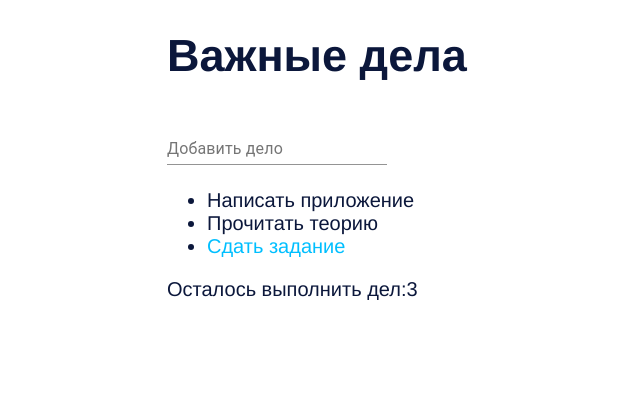
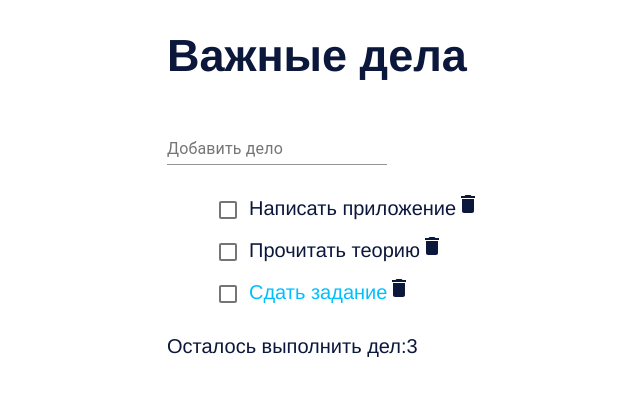
Before and after one commit to WebHeroSchool/oxytodoreact, a React (Create React App) app: page / in a window 1280 px wide. Shown: the top 396 px of the page, without its empty margins (298-938 px from the left). Built offline with nearby package versions, Linux system fonts and the light colour scheme.

Commit message:
changed ItemList.js,replaced material-ui/icons

```diff
--- a/package.json
+++ b/package.json
@@ -3,6 +3,7 @@
   "version": "0.1.0",
   "private": true,
   "dependencies": {
+    "@material-ui/icons": "^4.9.1",
     "@testing-library/jest-dom": "^4.2.4",
     "@testing-library/react": "^9.5.0",
     "@testing-library/user-event": "^7.2.1",
--- a/src/components/InputItem/InputItem.js
+++ b/src/components/InputItem/InputItem.js
@@ -3,7 +3,7 @@ import TextField from '@material-ui/core/TextField';
 
 const InputItem = () => (<div>
 	<TextField
-	    id="standart-dense"
+	    id="Dense"
 	    label="Добавить дело"
 	    margin="dense"
 	/>
--- a/src/components/Item/Item.module.css
+++ b/src/components/Item/Item.module.css
@@ -5,3 +5,7 @@
 .done {
   color:#00bfff;
 }
+
+.App_wrap__uET7z {
+  border-color: blue;
+}
--- a/src/components/ItemList/ItemList.js
+++ b/src/components/ItemList/ItemList.js
@@ -1,10 +1,12 @@
 import React from 'react';
 import Item from '../Item/Item.js'
+import DeleteIcon from '@material-ui/icons/Delete';
+import Checkbox from '@material-ui/core/Checkbox';
 
 const ItemList = ({items}) => (<ul>
-    {items.map(item =><li key={item.value}>
+    {items.map(item =><div key={item.value}><Checkbox />
     	<Item value={item.value} isDone={item.isDone} />
-    </li>)}
+    <DeleteIcon /></div>)}
 </ul>);
 
 export default ItemList;
```
Also changed, not shown: src/components/Item/Item.js (+6 -2 lines), 1 other file (tests, documents, lock files or other folders).
